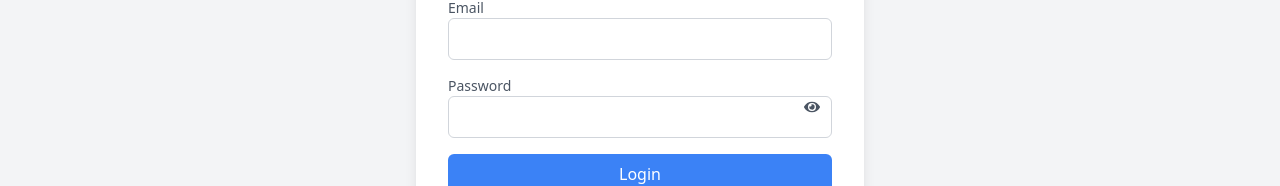
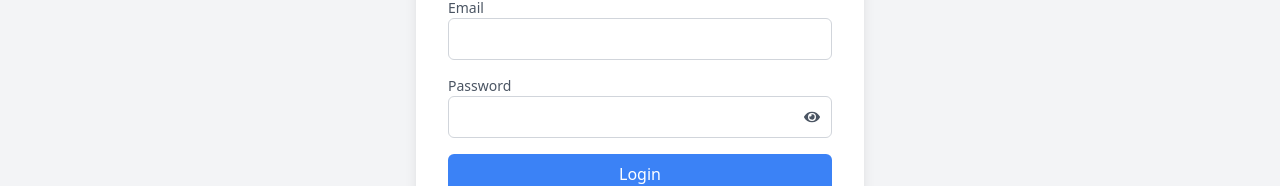
Before and after one commit to Gdgiri/Book-App, a React (Vite) app: page /login in a window 1280 px wide. Shown: the part 392-578 px from the top of the page. Built offline with nearby package versions, Linux system fonts and the light colour scheme.

Commit message:
update eye

```diff
--- a/src/Pages/LoginPage.jsx
+++ b/src/Pages/LoginPage.jsx
@@ -87,7 +87,7 @@ const LoginPage = () => {
             <button
               type="button"
               onClick={() => setShowPassword(!showPassword)} // Toggle visibility
-              className="absolute inset-y-0 right-3 flex items-center text-gray-600 focus:outline-none"
+              className="absolute inset-y-0 right-3 mt-5 flex items-center text-gray-600 focus:outline-none"
             >
               {showPassword ? <FaEyeSlash /> : <FaEye />}
             </button>
```
